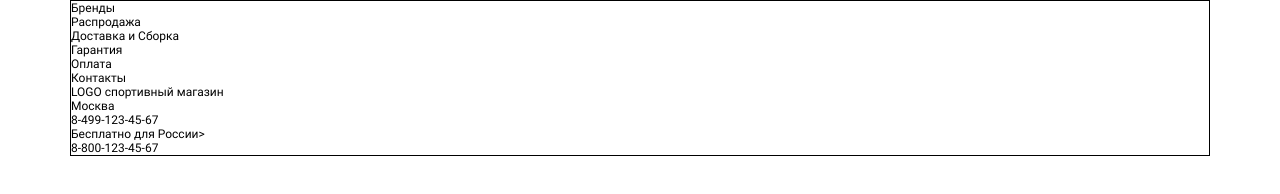
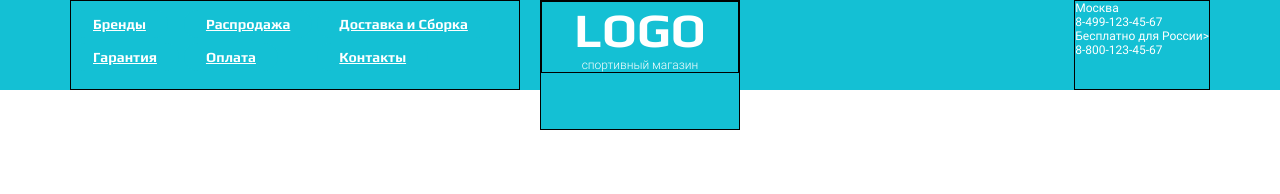
Before and after one commit to Electr0Nick/practice_onlinestore, a website: page src/index.html in a window 1280 px wide. Drawn offline with nearby package versions, Linux system fonts and the light colour scheme; files that its build step writes are made by us from their sources; files whose address does not match are found by name.

Commit message:
make part of header

```diff
--- a/src/html/header.html
+++ b/src/html/header.html
@@ -3,16 +3,18 @@
         <nav class="header__nav navigation">
             <ul class="navigation__list">
                 <li class="navigation__item"><a class="navigation__link" href="##">Бренды</a></li>
+                <li class="navigation__item"><a class="navigation__link" href="##">Гарантия</a></li>
                 <li class="navigation__item"><a class="navigation__link" href="##">Распродажа</a></li>
+                <li class="navigation__item"><a class="navigation__link" href="##">Оплата</a></li>
                 <li class="navigation__item"><a class="navigation__link" href="##">Доставка и Сборка</a></li>
-                <li class="navigation__item"><a class="navigation__link" href="##">Гарантия</a></li>
-                <li class="navigation__item"><a class="navigation__link" href="##">Оплата</a></li>
                 <li class="navigation__item"><a class="navigation__link" href="##">Контакты</a></li>
             </ul>
         </nav>
-        <div class="header__logo logo">
-            <span class="logo__main">LOGO</span>
-            <span class="logo__secondary">спортивный магазин</span>
+        <div class="header__centerelement">
+            <div class="header__logo logo">
+                <span class="logo__main">LOGO</span>
+                <span class="logo__secondary">спортивный магазин</span>
+            </div>
         </div>
         <div class="header__phones phones">
             <div class="phones__block phonesblock">
--- a/src/scss/header.scss
+++ b/src/scss/header.scss
@@ -1,15 +1,91 @@
 .header {
+    height: 90px;
+    background-color: $blue;
+    color: #fff;
     &__container {
-        border: 1px solid #000;
+        position: relative;
+        display: flex;
+        justify-content: space-between;
+        height: 100%;
     }
     &__nav {
     }
+    &__centerelement {
+        position: absolute;
+        top: 0;
+        left: 50%;
+        transform: translate(-50%, 0);
+        width: 200px;
+        height: 130px;
+        border: 1px solid #000;
+        background-color: $blue;
+    }
+    &__logo {
+    }
+    &__phones {
+        border: 1px solid #000;
+    }
+}
+.container {
 }
 .navigation {
+    width: 450px;
+    padding: 9px 0 18px;
+    border: 1px solid #000;
     &__list {
+        display: flex;
+        flex-direction: column;
+        justify-content: space-between;
+        align-content: flex-start;
+        flex-wrap: wrap;
+        height: 100%;
     }
     &__item {
+        align-self: flex-start;
+        margin-right: 5px;
+        border-radius: 14px;
+        background-color: $blue;
+        a {
+            text-decoration: underline;
+        }
+        &:hover {
+            background-color: $dark-blue;
+        }
     }
     &__link {
+        padding: 5px 22px;
+        font-family: Play, sans-serif;
+        font-size: 14px;
+        font-weight: 700;
+        line-height: 18px;
     }
 }
+.logo {
+    display: flex;
+    flex-direction: column;
+    align-items: center;
+    border: 1px solid #000;
+    &__main {
+        font-family: Play, sans-serif;
+        font-size: 48px;
+        font-weight: 700;
+    }
+    &__secondary {
+        font-family: Roboto, sans-serif;
+        font-size: 12px;
+        font-weight: 300;
+    }
+}
+.phones {
+
+    &__block {
+    }
+}
+.phonesblock {
+
+    &__location {
+    }
+
+    &__number {
+    }
+}
--- a/src/scss/style.scss
+++ b/src/scss/style.scss
@@ -3,12 +3,14 @@
 // ----------------------------------------------fonts----------------------------------------------
 @import "fonts.scss";
 // ----------------------------------------------variables----------------------------------------------
-$blue_text: #1ab9ce;
-$blue_text: #36949f;
-$blue_text: #22b7ca;
-$blue_el: #4da0b9;
-$blue_el: #068292;
-$blue_el: #098494;
+// $blue_text: #1ab9ce;
+// $blue_text: #22b7ca;
+// $blue_text: #36949f;
+// $blue_el: #4da0b9;
+// $blue_el: #098494;
+// $blue_el: #068292;
+$blue: #14c0d4;
+$dark-blue: #068292;
 $orange: #f68038;
 $lite-grey_images: #dddddd;
 $grey_images: #cbcbcb;
@@ -30,6 +32,9 @@ body {
     width: 100%;
     min-height: 100%;
     overflow: hidden;
+
+
+    min-height: 100vh;
 }
 
 // ----------------------------------------------container----------------------------------------------
```
Also changed, not shown: dist/css/style.css, dist/css/style.min.css, dist/index.html, 1 other file.
